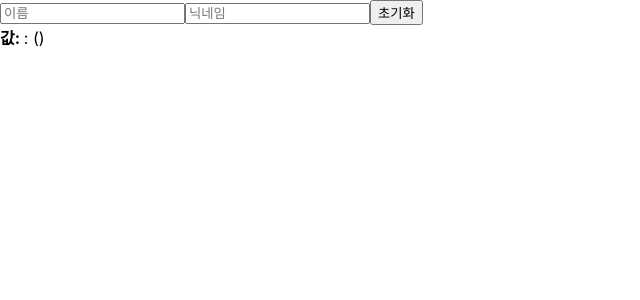
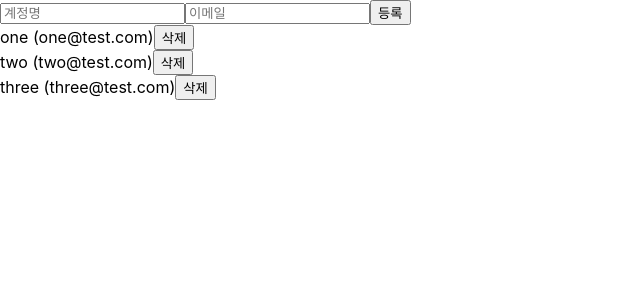
Before and after one commit to choisuyang/React-Factory, a React (Create React App) app: page / in a window 1280 px wide. Shown: the top 300 px of the page, without its empty margins (0-640 px from the left). Built offline with nearby package versions, Linux system fonts and the light colour scheme.

Commit message:
createuser-ex

```diff
--- a/src/App.js
+++ b/src/App.js
@@ -1,9 +1,70 @@
-import React, { useState } from "react";
+import React, { useState, useRef } from "react";
 import Counter from "./container/etc/Counter";
 import InputSample from "./container/etc/InputSample";
+import UserList from "./container/etc/UserList";
+import CreateUser from "./container/etc/CreateUser";
 
 function App() {
-  return <InputSample />;
+  const [inputs, setInputs] = useState({
+    username: "",
+    email: "",
+  });
+
+  const { username, email } = inputs;
+
+  const onChange = (e) => {
+    const { name, value } = e.target;
+
+    setInputs({
+      ...inputs,
+      [name]: value,
+    });
+  };
+
+  const [users, setUsers] = useState([
+    {
+      id: 1,
+      username: "one",
+      email: "one@test.com",
+    },
+    {
+      id: 2,
+      username: "two",
+      email: "two@test.com",
+    },
+    {
+      id: 3,
+      username: "three",
+      email: "three@test.com",
+    },
+  ]);
+
+  const nextId = useRef(4);
+  const onCreate = () => {
+    const user = {
+      id: nextId.current,
+      username,
+      email,
+    };
+    setUsers([...users, user]);
+    setInputs({
+      username: "",
+      email: "",
+    });
+    console.log(nextId.current);
+    nextId.current += 1;
+  };
+
+  const onRemove = (id) => {
+    setUsers(users.filter((user) => user.id !== id));
+  };
+
+  return (
+    <>
+      <CreateUser onChange={onChange} username={username} email={email} onCreate={onCreate} />
+      <UserList users={users} onRemove={onRemove} />
+    </>
+  );
 }
 
 export default App;
--- /dev/null
+++ b/src/container/etc/CreateUser.jsx
@@ -0,0 +1,11 @@
+import React from "react";
+
+export default function CreateUser({ username, email, onChange, onCreate }) {
+  return (
+    <div>
+      <input name="username" placeholder="계정명" onChange={onChange} value={username} />
+      <input name="email" placeholder="이메일" onChange={onChange} value={email} />
+      <button onClick={onCreate}>등록</button>
+    </div>
+  );
+}
--- a/src/container/etc/InputSample.jsx
+++ b/src/container/etc/InputSample.jsx
@@ -1,10 +1,13 @@
-import React, { useState } from "react";
+import React, { useState, useRef } from "react";
 
 export default function InputSample() {
   const [inputs, setInputs] = useState({
     name: "",
     nickname: "",
   });
+
+  const nameInput = useRef();
+  console.log(nameInput);
 
   const { name, nickname } = inputs;
   const onChange = (e) => {
@@ -20,10 +23,11 @@
       name: "",
       nickname: "",
     });
+    nameInput.current.focus();
   };
   return (
     <div>
-      <input name="name" placeholder="이름" onChange={onChange} value={name} />
+      <input name="name" placeholder="이름" onChange={onChange} value={name} ref={nameInput} />
       <input name="nickname" placeholder="닉네임" onChange={onChange} value={nickname} />
       <button onClick={onResetButton}>초기화</button>
       <div>
--- /dev/null
+++ b/src/container/etc/User.jsx
@@ -0,0 +1,15 @@
+import React from "react";
+
+export default function User({ user, onRemove }) {
+  const { username, email, id } = user;
+  console.log("--->", onRemove);
+  console.log("id", id);
+  return (
+    <div>
+      <span>{username}</span>
+
+      <span> ({email})</span>
+      <button onClick={() => onRemove(id)}>삭제</button>
+    </div>
+  );
+}
--- /dev/null
+++ b/src/container/etc/UserList.jsx
@@ -0,0 +1,12 @@
+import React from "react";
+import User from "./User";
+
+export default function UserList({ users, onRemove }) {
+  return (
+    <div>
+      {users.map((user) => (
+        <User user={user} key={user.id} onRemove={onRemove} />
+      ))}
+    </div>
+  );
+}
```
